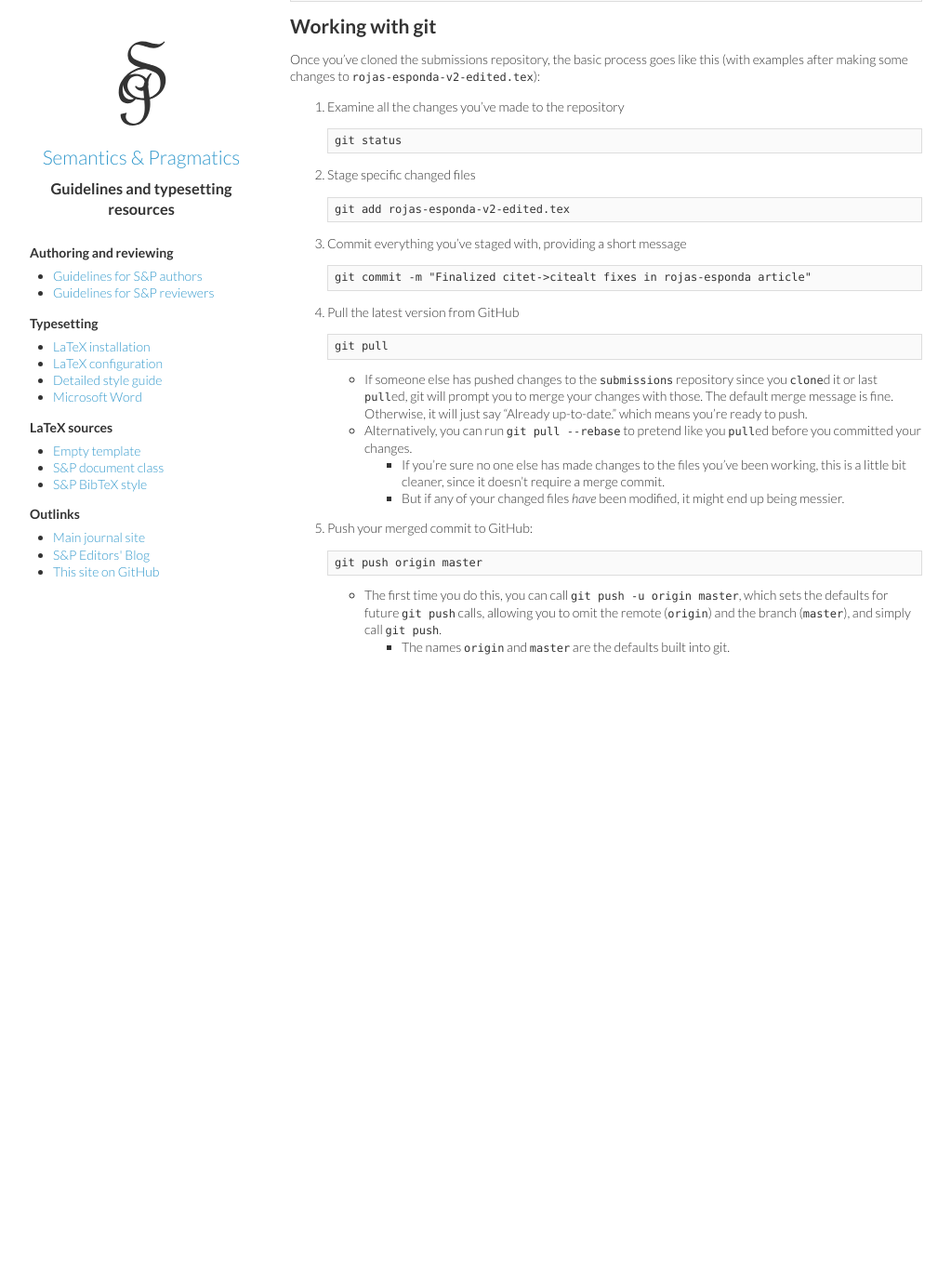
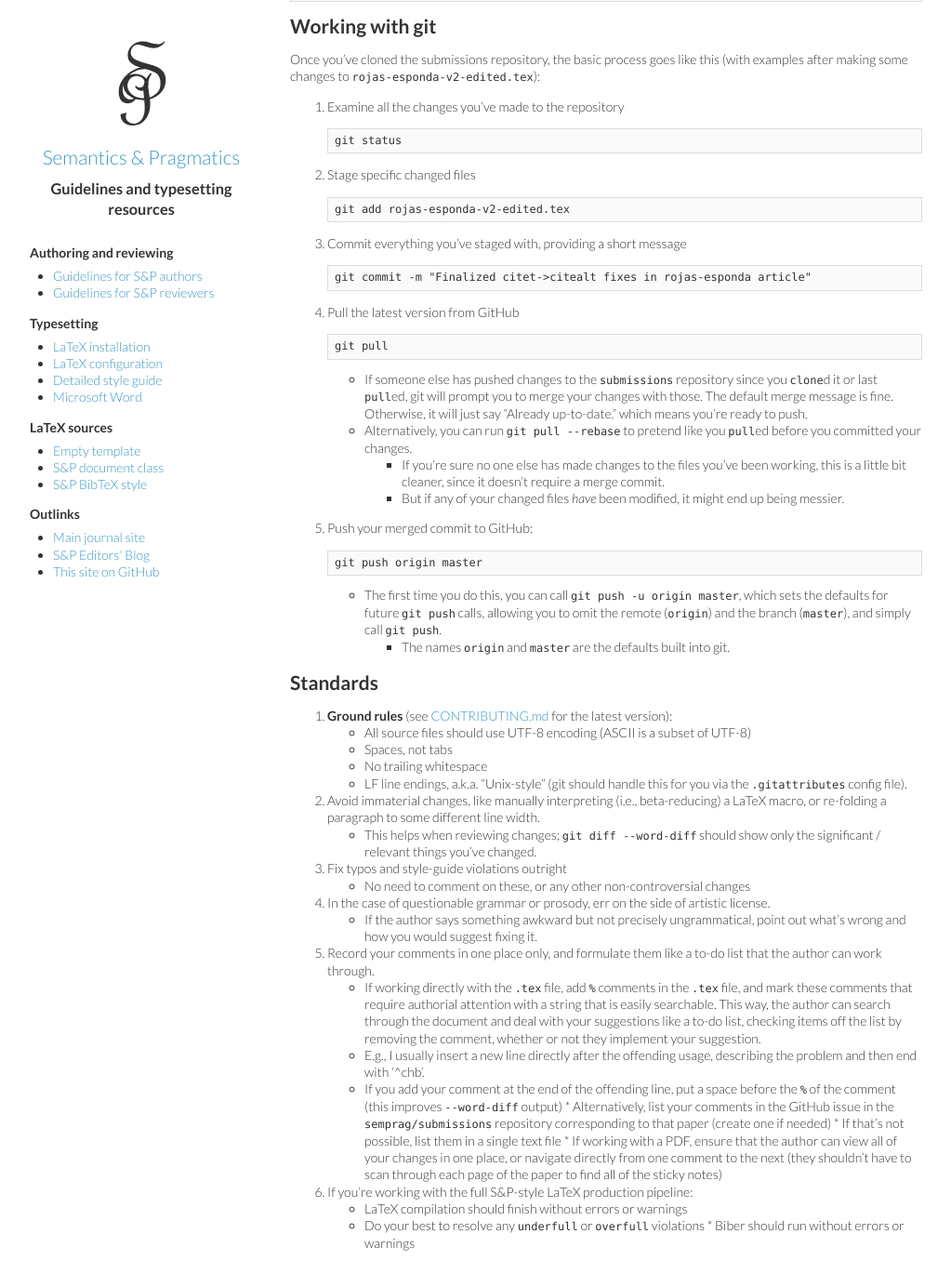
Before and after one commit to semprag/semprag.github.io, a Jekyll site: the page built from internal.md, in a window 1280 px wide and 1400 px high, scrolled down 1254 px. Shown: the top 1384 px of the window at 93% size, without its empty margins (8-1031 px from the left). Built offline with Jekyll 4.4.1, drawn with Linux system fonts in a browser that asks for light colours; before the commit the page ends 2014 px from its top, so only the background shows below that.

Commit message:
Add 'Standards' section to internal page

```diff
--- a/internal.md
+++ b/internal.md
@@ -105,3 +105,32 @@ Once you've cloned the submissions repository, the basic process goes like this
 
     * The first time you do this, you can call `git push -u origin master`, which sets the defaults for future `git push` calls, allowing you to omit the remote (`origin`) and the branch (`master`), and simply call `git push`.
       - The names `origin` and `master` are the defaults built into git.
+
+
+## Standards
+
+1. **Ground rules** (see [CONTRIBUTING.md](https://github.com/semprag/submissions/blob/master/CONTRIBUTING.md) for the latest version):
+  * All source files should use UTF-8 encoding (ASCII is a subset of UTF-8)
+  * Spaces, not tabs
+  * No trailing whitespace
+  * LF line endings, a.k.a. "Unix-style" (git should handle this for you via the [`.gitattributes`](https://github.com/semprag/submissions/blob/master/.gitattributes) config file).
+2. Avoid immaterial changes, like manually interpreting (i.e., beta-reducing) a LaTeX macro, or re-folding a paragraph to some different line width.
+  * This helps when reviewing changes; `git diff --word-diff` should show only the significant / relevant things you've changed.
+3. Fix typos and style-guide violations outright
+  * No need to comment on these, or any other non-controversial changes
+4. In the case of questionable grammar or prosody, err on the side of artistic license.
+  * If the author says something awkward but not precisely ungrammatical,
+    point out what's wrong and how you would suggest fixing it.
+5. Record your comments in one place only, and formulate them like a to-do list that the author can work through.
+  * If working directly with the `.tex` file, add `%` comments in the `.tex` file, and mark these comments that require authorial attention with a string that is easily searchable.
+    This way, the author can search through the document and deal with your suggestions like a to-do list,
+    checking items off the list by removing the comment, whether or not they implement your suggestion.
+    - E.g., I usually insert a new line directly after the offending usage, describing the problem and then end with '^chb'.
+    - If you add your comment at the end of the offending line, put a space before the `%` of the comment (this improves `--word-diff` output)
+  * Alternatively, list your comments in the GitHub issue in the `semprag/submissions` repository corresponding to that paper (create one if needed)
+  * If that's not possible, list them in a single text file
+  * If working with a PDF, ensure that the author can view all of your changes in one place, or navigate directly from one comment to the next (they shouldn't have to scan through each page of the paper to find all of the sticky notes)
+6. If you're working with the full S&P-style LaTeX production pipeline:
+  * LaTeX compilation should finish without errors or warnings
+    - Do your best to resolve any `underfull` or `overfull` violations
+  * Biber should run without errors or warnings
```
